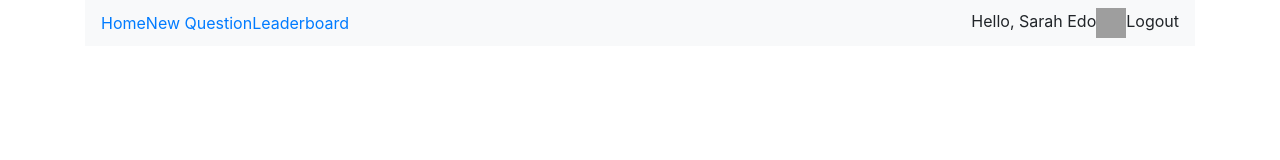
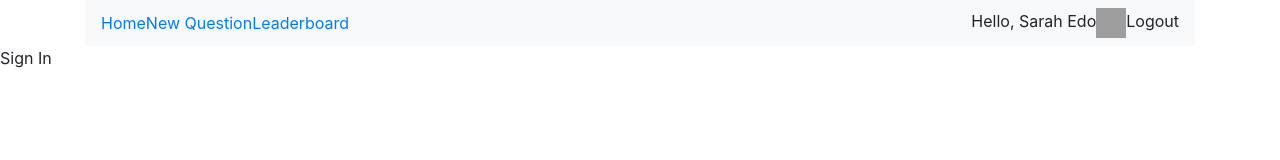
Before and after one commit to cdurri/react-redux-would-you-rather-app, a React (Create React App) app: page / in a window 1280 px wide. Shown: the top 160 px of the page. Built offline with nearby package versions, Linux system fonts and the light colour scheme; grey boxes are pictures that could not be loaded.

Commit message:
add initial component files

```diff
--- a/src/components/App.js
+++ b/src/components/App.js
@@ -1,14 +1,17 @@
 import React, { Component } from 'react';
 import { BrowserRouter as Router, Route } from 'react-router-dom'
 import { Container, Row, Col } from 'reactstrap'
+import '../index.css';
 import Header from './Header'
-import '../index.css';
+import Login from './Login'
+
 
 class App extends Component  {
   render() {
     return (
       <Router>
           <Header />
+          <Login />
       </Router>
     );
   }
--- /dev/null
+++ b/src/components/Login.js
@@ -0,0 +1,12 @@
+import React, { Component } from 'react'
+import SignInCard from './SignInCard'
+
+class Login extends Component {
+  render() {
+    return (
+      <SignInCard />
+    )
+  }
+}
+
+export default Login
--- /dev/null
+++ b/src/components/SignInCard.js
@@ -0,0 +1,9 @@
+import React from 'react'
+
+export default function SignInCard () {
+  return (
+    <div>
+      Sign In
+    </div>
+  )
+}
```
